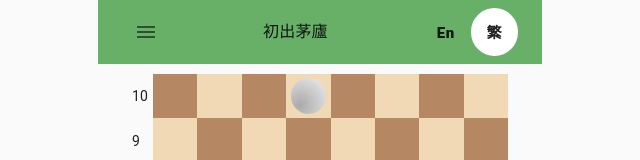
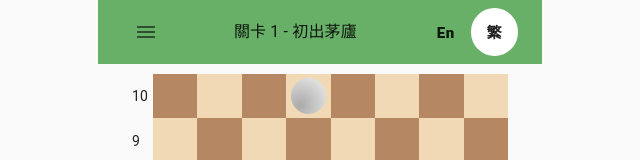
Before and after one commit to chunlaw/marching-game, a React (Create React App) app: page /#/zh in a window 1280 px wide. Shown: the top 160 px of the page, without its empty margins (320-960 px from the left). Built offline with nearby package versions, Linux system fonts and the light colour scheme.

Commit message:
Update game name

```diff
--- a/public/index.html
+++ b/public/index.html
@@ -5,7 +5,7 @@
     <link rel="icon" href="%PUBLIC_URL%/favicon.ico" />
     <meta name="viewport" content="width=device-width, initial-scale=1" />
     <meta name="theme-color" content="#000000" />
-    <meta name="description" content="Web site created using create-react-app" />
+    <meta name="description" content="遊戲規則： 1. 每回合揀選一隻棋子上下移動； 2. 逼使敵方不能向前移動者勝；3. 黑方先行" />
     <link rel="apple-touch-icon" href="%PUBLIC_URL%/logo192.png" />
     <!--
       manifest.json provides metadata used when your web app is installed on a
@@ -21,7 +21,7 @@
       work correctly both with client-side routing and a non-root public URL.
       Learn how to configure a non-root public URL by running `npm run build`.
     -->
-    <title>Marching Game</title>
+    <title>籌幄 - 博奕</title>
   </head>
   <body>
     <noscript>You need to enable JavaScript to run this app.</noscript>
--- a/src/components/layout/Header.tsx
+++ b/src/components/layout/Header.tsx
@@ -15,7 +15,7 @@ import MenuDrawer from './MenuDrawer'
 import MenuIcon from '@material-ui/icons/Menu'
 
 const Header = () => {
-  const { gameState: {lv} } = useContext(GameContext)
+  const { gameState: {lv}, level } = useContext(GameContext)
   const [ open, setOpen ] = useState(false)
   const { t, i18n } = useTranslation()
   const classes = useStyles()
@@ -34,7 +34,7 @@ const Header = () => {
         onClick={() => setOpen(true)}
       ><MenuIcon/></IconButton>
       <MenuDrawer open={open} onClose={() => setOpen(false)} />
-      <Typography variant="subtitle1">{t(lv)}</Typography>
+      <Typography variant="subtitle1">{`${t('Level')} ${level+1} - ${t(lv)}`}</Typography>
       <Tabs className={classes.languageTabs}
           value={i18n.language}
           onChange={(e, v) => handleLanguageChange(v)}
```
